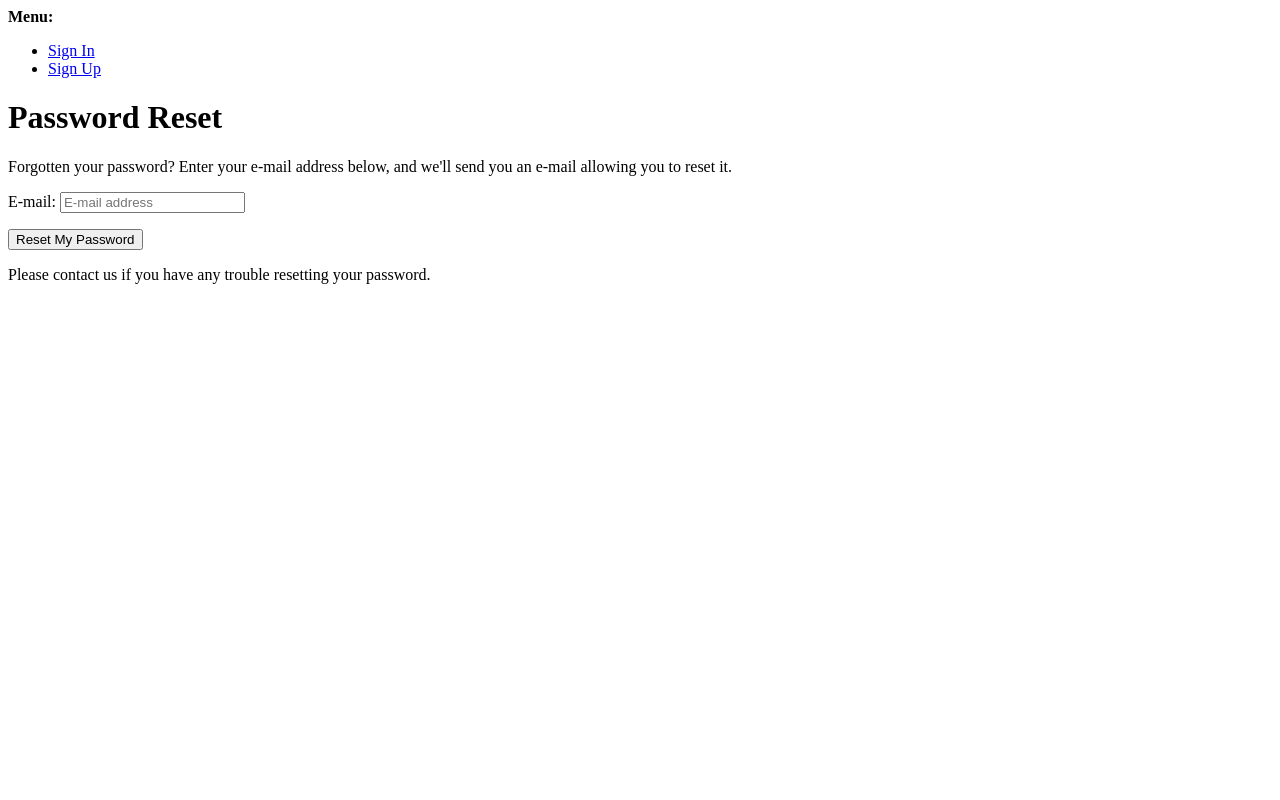
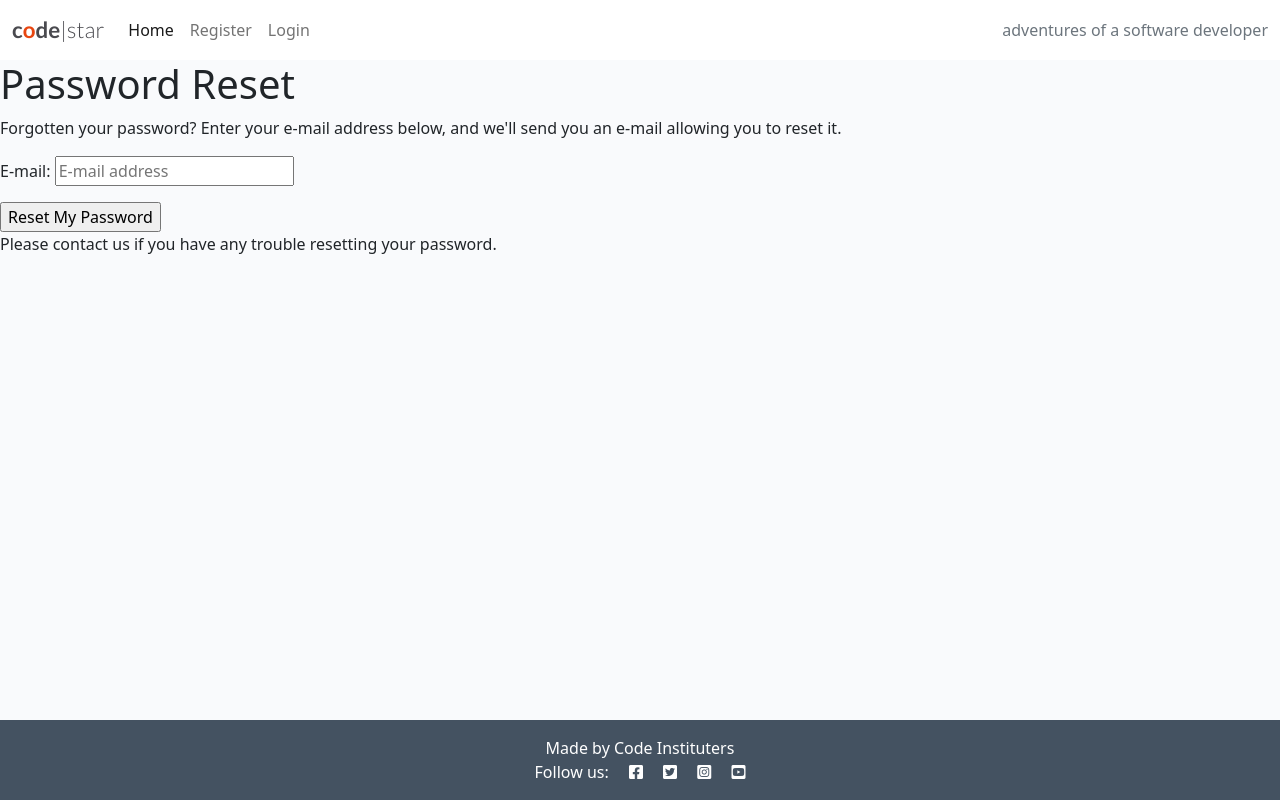
Before and after one commit to GaryCooper-pm/Django-blog, a Django app: page /accounts/password/reset/ in a window 1280 px wide. Run offline with Django 3.2, Linux system fonts and the light colour scheme.

Commit message:
Add message alerts to base.html

```diff
--- a/templates/account/base.html
+++ b/templates/account/base.html
@@ -1,40 +1,97 @@
+{% load static %}
+
 <!DOCTYPE html>
-<html>
+<html class="h-100">
+
 <head>
-    <title>{% block head_title %}{% endblock %}</title>
-    {% block extra_head %}
-    {% endblock %}
+    <title>CodeStar Blog</title>
+
+    <link rel="preconnect" href="https://fonts.gstatic.com">
+    <link href="https://fonts.googleapis.com/css2?family=Roboto:wght@300&display=swap" rel="stylesheet">
+    <link href="https://fonts.googleapis.com/css2?family=Lato:wght@300;700&display=swap" rel="stylesheet">
+    <link rel="stylesheet" href="https://cdnjs.cloudflare.com/ajax/libs/font-awesome/5.15.3/css/all.min.css">
+    <meta name="viewport" content="width=device-width, initial-scale=1" />
+    <link href="https://cdn.jsdelivr.net/npm/bootstrap@5.0.1/dist/css/bootstrap.min.css" rel="stylesheet"
+        integrity="sha384-+0n0xVW2eSR5OomGNYDnhzAbDsOXxcvSN1TPprVMTNDbiYZCxYbOOl7+AMvyTG2x" crossorigin="anonymous">
+    <script src="https://cdn.jsdelivr.net/npm/bootstrap@5.0.1/dist/js/bootstrap.bundle.min.js"
+        integrity="sha384-gtEjrD/SeCtmISkJkNUaaKMoLD0//ElJ19smozuHV6z3Iehds+3Ulb9Bn9Plx0x4" crossorigin="anonymous">
+    </script>
+    <link rel="stylesheet" href="{% static 'css/style.css' %}">
+
 </head>
-  <body>
-    {% block body %}
 
-    {% if messages %}
-    <div>
-      <strong>Messages:</strong>
-      <ul>
-        {% for message in messages %}
-        <li>{{message}}</li>
-        {% endfor %}
-      </ul>
-    </div>
+<body class="d-flex flex-column h-100 main-bg">
+
+    <!-- Navigation -->
+
+    <nav class="navbar navbar-expand-lg navbar-light bg-white">
+        <div class="container-fluid">
+            <a class="navbar-brand" href="{% url 'home' %}"><span class="brand">c<span class="red-o">o</span>de<span
+                        class="thin">|star</span></span></span></a>
+            <button class="navbar-toggler" type="button" data-bs-toggle="collapse" data-bs-target="#navbarText"
+                aria-controls="navbarText" aria-expanded="false" aria-label="Toggle navigation">
+                <span class="navbar-toggler-icon"></span>
+            </button>
+            <div class="collapse navbar-collapse" id="navbarText">
+                <ul class="navbar-nav me-auto mb-2 mb-lg-0">
+                    <li class="nav-item">
+                        <a class="nav-link active" aria-current="page" href="{% url 'home' %}">Home</a>
+                    </li>
+                    {% if user.is_authenticated %}
+                    <li class="nav-item">
+                        <a class="nav-link" href="{% url 'account_logout' %}">Logout</a>
+                    </li>
+                    {% else %}
+                    <li class="nav-item">
+                        <a class="nav-link" href="{% url 'account_signup' %}">Register</a>
+                    </li>
+                    <li class="nav-item">
+                        <a class="nav-link" href="{% url 'account_login' %}">Login</a>
+                    </li>
                     {% endif %}
 
-    <div>
-      <strong>Menu:</strong>
-      <ul>
-        {% if user.is_authenticated %}
-        <li><a href="{% url 'account_email' %}">Change E-mail</a></li>
-        <li><a href="{% url 'account_logout' %}">Sign Out</a></li>
-        {% else %}
-        <li><a href="{% url 'account_login' %}">Sign In</a></li>
-        <li><a href="{% url 'account_signup' %}">Sign Up</a></li>
-        {% endif %}
                 </ul>
+                <span class="navbar-text text-muted">
+                    adventures of a software developer
+                </span>
             </div>
+        </div>
+    </nav>
+    <div class="container">
+        <div class="row">
+            <div class="col-md-8 offset-md-2">
+                {% for message in messages %}
+                <div class="alert {{ message.tags }} alert-dismissible fade show" id="msg" role="alert">
+                    {{ message | safe }}
+                    <button type="button" class="btn-close" data-bs-dismiss="alert" aria-label="Close"></button>
+                </div>
+                {% endfor %}
+            </div>
+        </div>
+    </div>
+
+    <main class="flex-shrink-0 main-bg">
+
         {% block content %}
-    {% endblock %}
-    {% endblock %}
-    {% block extra_body %}
-    {% endblock %}
+        <!-- Content Goes here -->
+        {% endblock content %}
+    </main>
+
+    <!-- Footer -->
+    <footer class="footer mt-auto py-3 dark-bg">
+        <p class="m-0 text-center text-white">Made by Code Instituters</p>
+        <p class="m-0 text-center text-white">Follow us: <i class="fab fa-facebook-square ms-3"></i>
+            <i class="fab fa-twitter-square ms-3"></i>
+            <i class="fab fa-instagram-square ms-3"></i>
+            <i class="fab fa-youtube-square ms-3"></i></p>
+    </footer>
+    <script>
+        setTimeout(function () {
+            let messages = document.getElementById('msg');
+            let alert = new bootstrap.Alert(messages);
+            alert.close();
+        }, 2500);
+    </script>
 </body>
+
 </html>
```
Also changed, not shown: codestar/settings.py (+9 -3 lines). Lines whose indentation alone changed are shown as unchanged.
